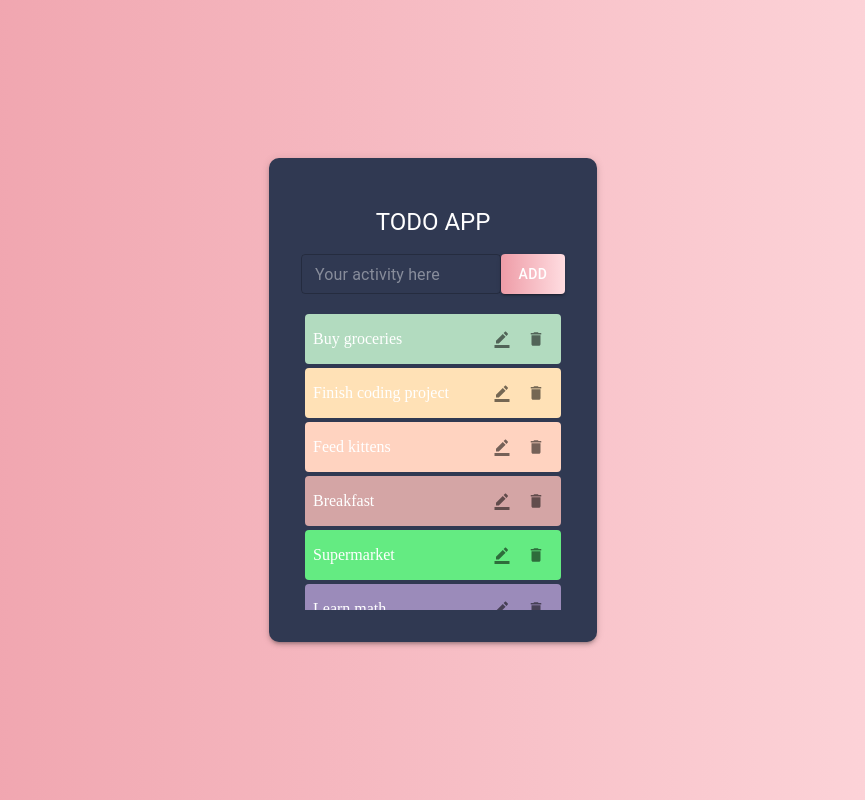
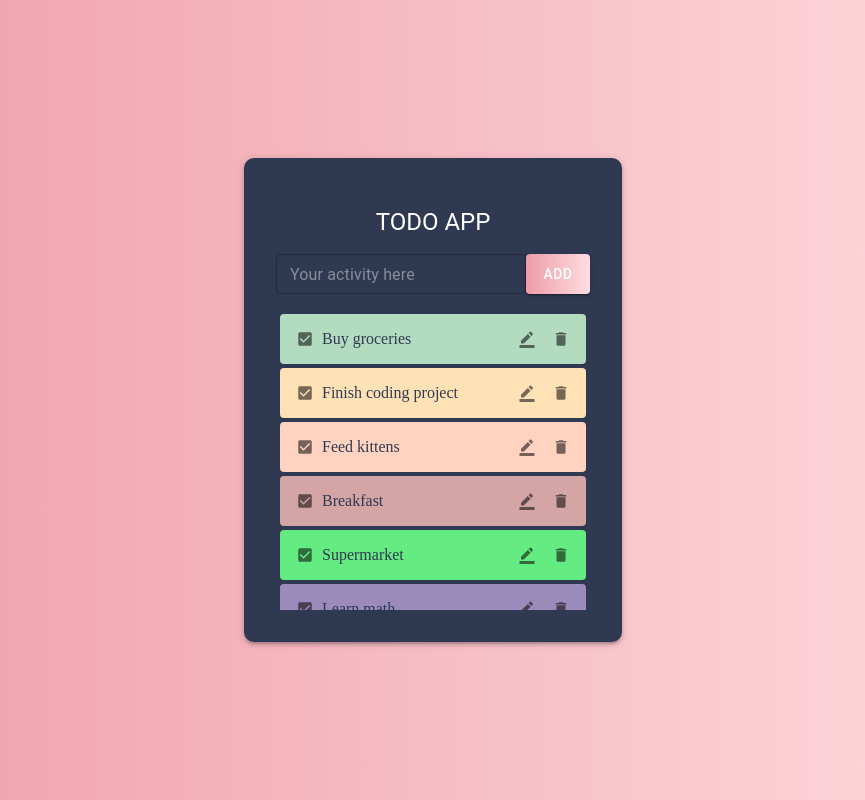
Before and after one commit to catkhanhnguyen/todo-app, a React (Vite) app: page / in a window 1280 px wide. Shown: the whole page, without its empty margins (207-1072 px from the left). Built offline with nearby package versions, Linux system fonts and the light colour scheme; data requests are answered from the project's data file.

Commit message:
add checkbox

```diff
--- a/src/components/TodoForm.jsx
+++ b/src/components/TodoForm.jsx
@@ -1,4 +1,4 @@
-import { BorderColor, Delete } from '@mui/icons-material';
+import { BorderColor, CheckBox, Delete } from '@mui/icons-material';
 import {
   Box,
   Button,
@@ -120,7 +120,7 @@ function TodoForm() {
           <OutlinedInput
             placeholder="Your activity here"
             value={input}
-            sx={{ height: '40px', width: '200px', color: 'white' }}
+            sx={{ height: '40px', width: '250px', color: 'white' }}
             onChange={handleChange}
           />
           <Button
@@ -161,18 +161,29 @@ function TodoForm() {
           <Box
             key={index}
             sx={{
-
               padding: '8px',
               margin: '4px',
               backgroundColor: todo.color,
-              color: 'white',
+              color: '#303952',
               borderRadius: '4px',
               display: 'flex',
               justifyContent: 'space-between',
-              alignItems: 'center'
+              alignItems: 'center',
             }}
           >
-            <Box>{todo.text}</Box>
+            <Box sx={{
+              display: 'flex',
+              justifyContent: 'space-between',
+              alignItems: 'center'
+            }}>
+              <Tooltip title="Check">
+                <IconButton>
+                  <CheckBox sx={{ fontSize: '18px' }} />
+                </IconButton>
+              </Tooltip>
+              {todo.text}
+            </Box>
+
 
             <Box>
               <Tooltip title="Edit">
```
